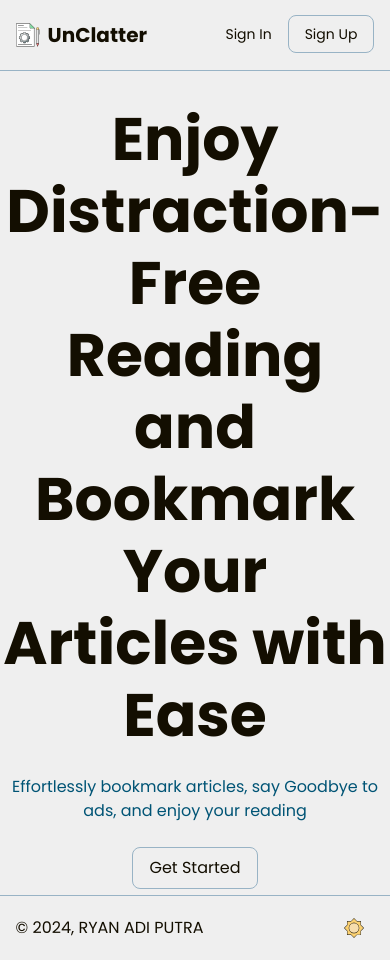
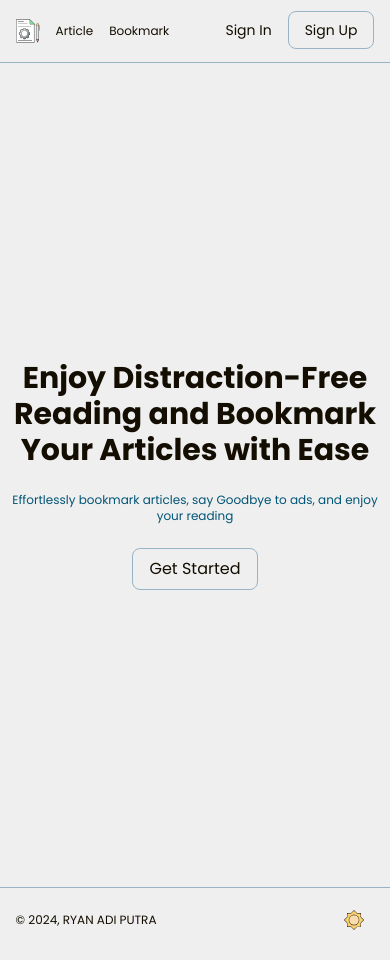
Before and after one commit to ryanadiputraa/unclatter-web, a Next.js app: page / in a window 390 px wide. Built offline with nearby package versions, Linux system fonts and the light colour scheme; no server answers.

Commit message:
fix: responsive layout

```diff
--- a/app/auth/page.tsx
+++ b/app/auth/page.tsx
@@ -12,8 +12,8 @@ export default function Auth() {
   useStoreJWTToken({ access_token: accessToken, expires_at: expiresAt }, () => redirect('/article'));
 
   return (
-    <main className="grid place-items-center min-h-[93vh]">
+    <div className="grid place-items-center min-h-[93vh]">
       <p>Authenticating...</p>
-    </main>
+    </div>
   );
 }
--- a/app/components/footer.tsx
+++ b/app/components/footer.tsx
@@ -9,7 +9,7 @@ export function Footer() {
   const { theme, toggleTheme } = useTheme();
 
   return (
-    <footer className="py-3 px-[4%] lg:px-6 flex justify-between items-center border-secondary dark:border-secondary-dark border-t-[0.02rem]">
+    <footer className="py-3 px-[4%] lg:px-6 text-xs sm:text-base flex justify-between items-center border-secondary dark:border-secondary-dark border-t-[0.02rem]">
       <a href="https://ryanadiputra.vercel.app/" target="_blank" referrerPolicy="no-referrer">
         © {date.getFullYear()}, RYAN ADI PUTRA
       </a>
--- a/app/components/header.tsx
+++ b/app/components/header.tsx
@@ -25,11 +25,19 @@ export function Header() {
   }, []);
 
   return (
-    <header className="flex justify-between items-center px-[4%] sm:px-8 py-4 border-secondary dark:border-secondary-dark border-b-[0.02rem]">
-      <Link href="/" className="flex items-center gap-2">
-        <Image height={40} width={40} src="/unclatter.svg" alt="unclatter" className="w-6" />
-        <h1 className="text-xl font-bold">UnClatter</h1>
-      </Link>
+    <header className="flex justify-between items-center px-[4%] sm:px-8 py-3 border-secondary dark:border-secondary-dark border-b-[0.02rem]">
+      <div className="flex items-center gap-4">
+        <Link href="/" className="flex items-center gap-2 sm:mr-4">
+          <Image height={60} width={60} src="/unclatter.svg" alt="unclatter" className="w-6" />
+          <h1 className="text-xl font-bold hidden sm:inline-block">UnClatter</h1>
+        </Link>
+        <Link href="/article">
+          <h4 className="text-xs sm:text-sm">Article</h4>
+        </Link>
+        <Link href="/bookmark">
+          <h4 className="text-xs sm:text-sm">Bookmark</h4>
+        </Link>
+      </div>
       <div className="text-sm">
         {pathname === '/' ? (
           <>
@@ -48,7 +56,7 @@ export function Header() {
         ) : (
           <button
             onClick={signOut}
-            className="px-4 py-2 border-secondary border-[0.02rem] rounded-lg hover:bg-secondary dark:hover:bg-secondary-dark"
+            className="px-4 py-2 text-xs sm:text-sm border-secondary border-[0.02rem] rounded-lg hover:bg-secondary dark:hover:bg-secondary-dark"
           >
             Sign Out
           </button>
--- a/app/components/skeleton.tsx
+++ b/app/components/skeleton.tsx
@@ -1,11 +1,11 @@
-export const TextSkeleton = ({ classNames }: { classNames?: string }) => (
-  <div className={`animate-pulse ${classNames}`}>
-    <div className="h-2.5 bg-gray-200 rounded-full dark:bg-gray-700 w-48 mb-4"></div>
-    <div className="h-2 bg-gray-200 rounded-full dark:bg-gray-700 max-w-[360px] mb-2.5"></div>
-    <div className="h-2 bg-gray-200 rounded-full dark:bg-gray-700 mb-2.5"></div>
-    <div className="h-2 bg-gray-200 rounded-full dark:bg-gray-700 max-w-[330px] mb-2.5"></div>
-    <div className="h-2 bg-gray-200 rounded-full dark:bg-gray-700 max-w-[300px] mb-2.5"></div>
-    <div className="h-2 bg-gray-200 rounded-full dark:bg-gray-700 max-w-[360px]"></div>
+export const TextSkeleton = ({ classNames = '' }: { classNames?: string }) => (
+  <div className={`animate-pulse min-w-80 ${classNames}`}>
+    <div className="h-2.5 bg-gray-200 rounded-full dark:bg-gray-700 w-2/4 mb-4"></div>
+    <div className="h-2 bg-gray-200 rounded-full dark:bg-gray-700 w-11/12 mb-2.5"></div>
+    <div className="h-2 bg-gray-200 rounded-full dark:bg-gray-700 w-full mb-2.5"></div>
+    <div className="h-2 bg-gray-200 rounded-full dark:bg-gray-700 w-3/4 mb-2.5"></div>
+    <div className="h-2 bg-gray-200 rounded-full dark:bg-gray-700 w-5/6 mb-2.5"></div>
+    <div className="h-2 bg-gray-200 rounded-full dark:bg-gray-700 w-11/12"></div>
     <span className="sr-only">Loading...</span>
   </div>
 );
--- a/app/components/text-field.tsx
+++ b/app/components/text-field.tsx
@@ -9,7 +9,7 @@ interface Props {
   classNames?: string;
 }
 
-export function TextField({ type = 'text', required = false, placeholder, value, onchange, classNames }: Props) {
+export function TextField({ type = 'text', required = false, placeholder, value, onchange, classNames = '' }: Props) {
   return (
     <input
       type={type}
--- a/app/components/wsygi-field.tsx
+++ b/app/components/wsygi-field.tsx
@@ -12,7 +12,7 @@ interface Props {
   classNames?: string;
 }
 
-export function WSYGIField({ content, onchange, classNames }: Props) {
+export function WSYGIField({ content, onchange, classNames = '' }: Props) {
   const editor = useEditor({
     extensions: [StarterKit.configure()],
     content: content,
--- a/app/page.tsx
+++ b/app/page.tsx
@@ -4,10 +4,10 @@ export default function Home() {
   return (
     <section className="grid place-items-center h-[90vh]">
       <div className="max-w-4xl flex flex-col items-center gap-6">
-        <h1 className="text-6xl font-bold text-center leading-[4.5rem]">
+        <h1 className="text-3xl sm:text-6xl font-bold text-center sm:leading-[4.5rem]">
           Enjoy Distraction-Free Reading and Bookmark Your Articles with Ease
         </h1>
-        <span className="text-center text-accent dark:text-secondary-dark">
+        <span className="text-center text-accent dark:text-secondary-dark text-xs sm:text-base">
           Effortlessly bookmark articles, say Goodbye to ads, and enjoy your reading
         </span>
         <GetStarted />
```
